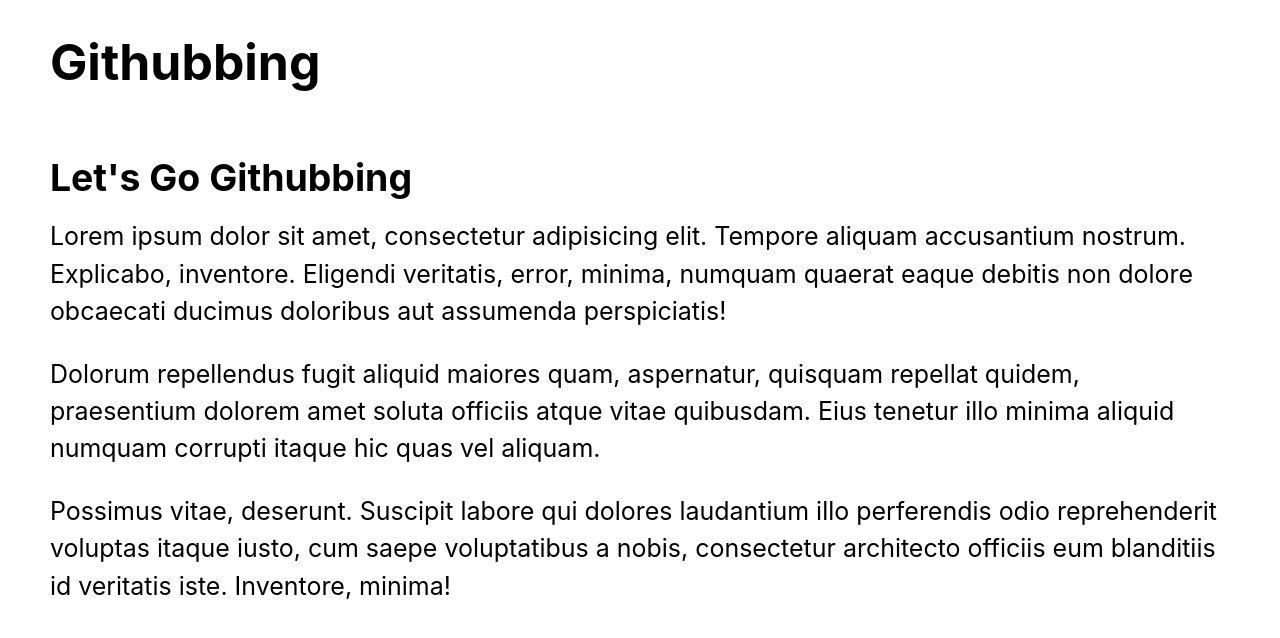
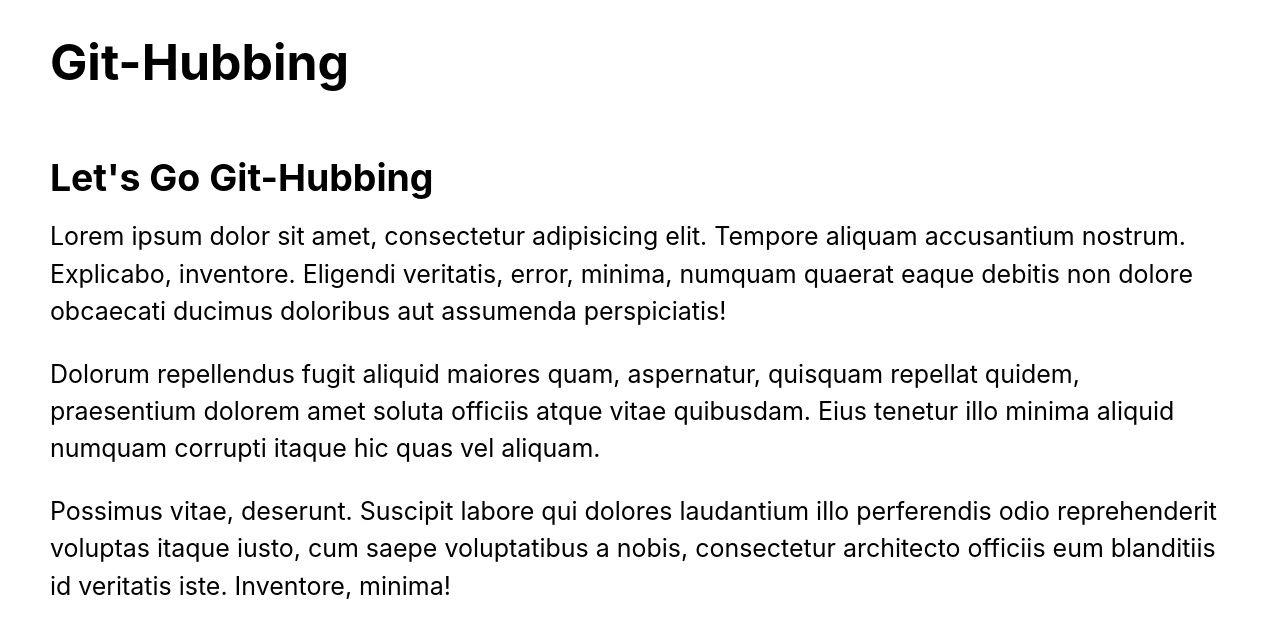
Before and after one commit to prof3ssorSt3v3/Learning-Github, a plain HTML site: page index.html in a window 1280 px wide. Drawn offline with Linux system fonts and the light colour scheme.

Commit message:
Renamed to Git-Hubbing

```diff
--- a/index.html
+++ b/index.html
@@ -3,15 +3,15 @@
     <head>
         <meta charset="UTF-8">
         <meta name="viewport" content="width=device-width">
-        <title>Githubbing</title>
+        <title>Git-Hubbing</title>
         <link rel="stylesheet" href="css/main.css" />
     </head>
     <body>
         <header>
-            <h1>Githubbing</h1>
+            <h1>Git-Hubbing</h1>
         </header>
         <main>
-            <h2>Let's Go Githubbing</h2>
+            <h2>Let's Go Git-Hubbing</h2>
             <p>Lorem ipsum dolor sit amet, consectetur adipisicing elit. Tempore aliquam accusantium nostrum. Explicabo, inventore. Eligendi veritatis, error, minima, numquam quaerat eaque debitis non dolore obcaecati ducimus doloribus aut assumenda perspiciatis!</p>
             <p>Dolorum repellendus fugit aliquid maiores quam, aspernatur, quisquam repellat quidem, praesentium dolorem amet soluta officiis atque vitae quibusdam. Eius tenetur illo minima aliquid numquam corrupti itaque hic quas vel aliquam.</p>
             <p>Possimus vitae, deserunt. Suscipit labore qui dolores laudantium illo perferendis odio reprehenderit voluptas itaque iusto, cum saepe voluptatibus a nobis, consectetur architecto officiis eum blanditiis id veritatis iste. Inventore, minima!</p>
```
